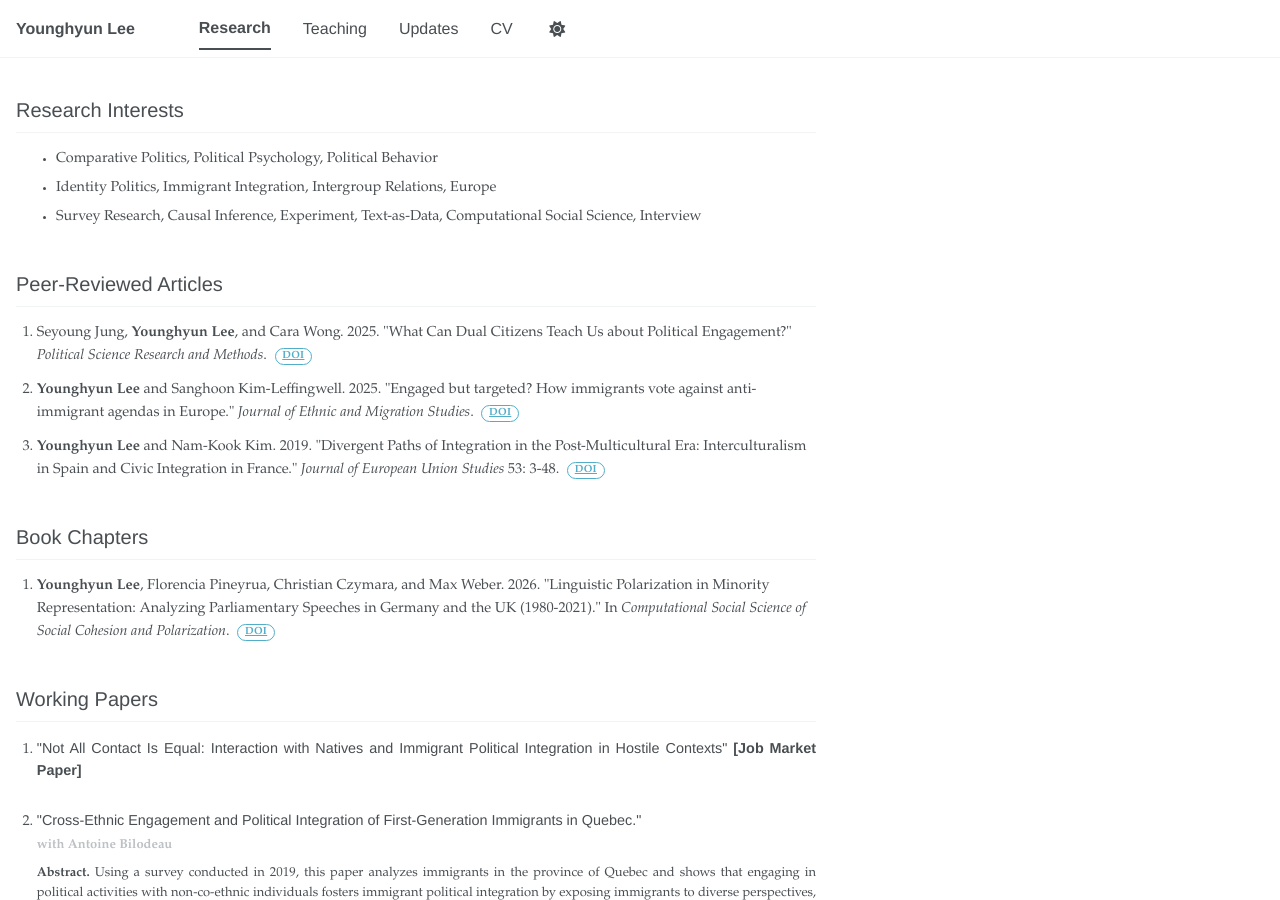
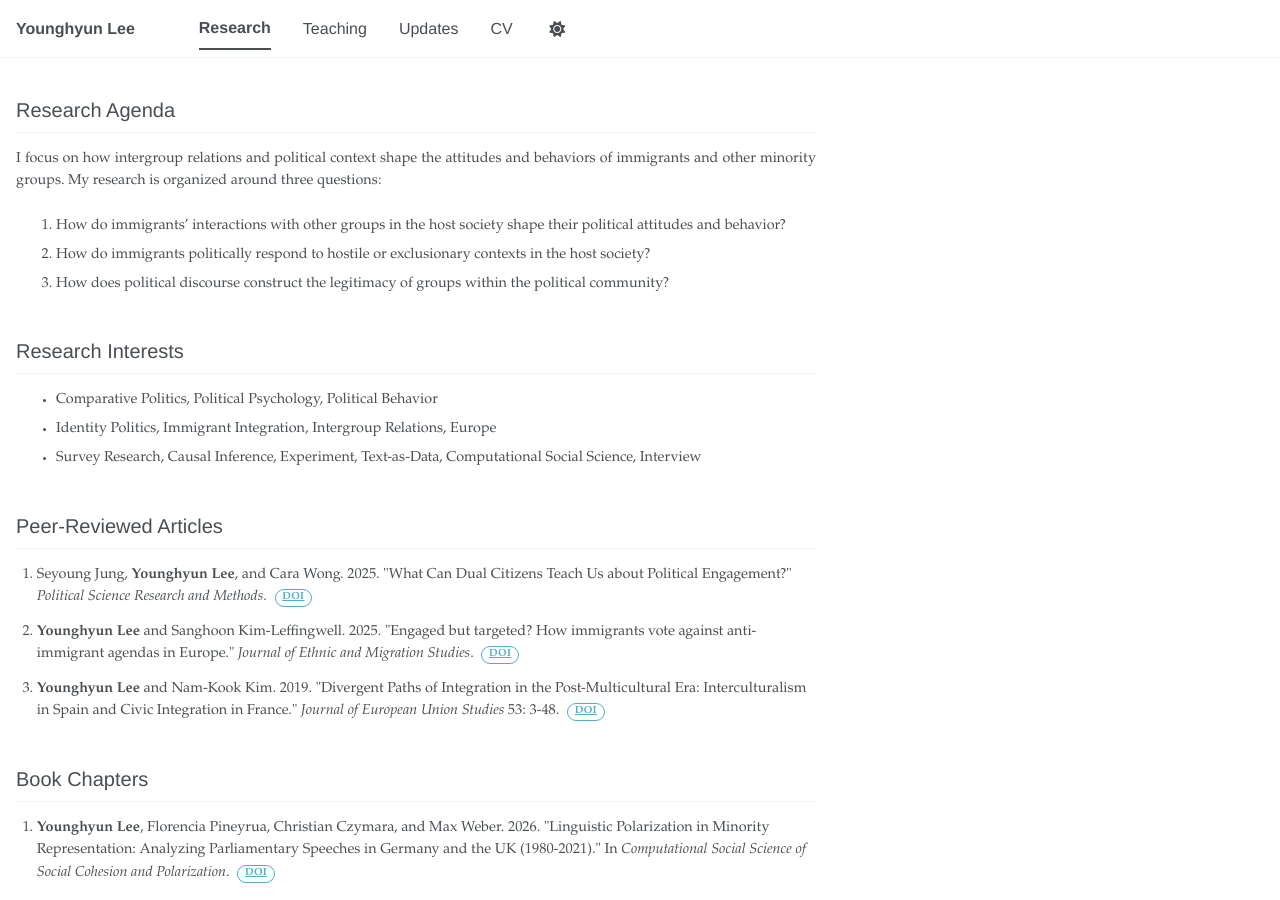
Before and after one commit to younghyunlee52/Website, a Jekyll site: the page built from _pages/research.md, in a window 1280 px wide and 900 px high. Built offline with Jekyll 4.4.1, drawn with Linux system fonts in a browser that asks for light colours; a script bundle is joined from its source files by our own code; library files that are not in the unit come from our copies.

Commit message:
Update research.md

```diff
--- a/_pages/research.md
+++ b/_pages/research.md
@@ -7,6 +7,14 @@ show_title: false
 page_class: research-page
 ---
 
+
+## Research Agenda
+
+I focus on how intergroup relations and political context shape the attitudes and behaviors of immigrants and other minority groups. My research is organized around three questions:
+
+1. How do immigrants' interactions with other groups in the host society shape their political attitudes and behavior?
+2. How do immigrants politically respond to hostile or exclusionary contexts in the host society?
+3. How does political discourse construct the legitimacy of groups within the political community?
 
 ## Research Interests
 
```
